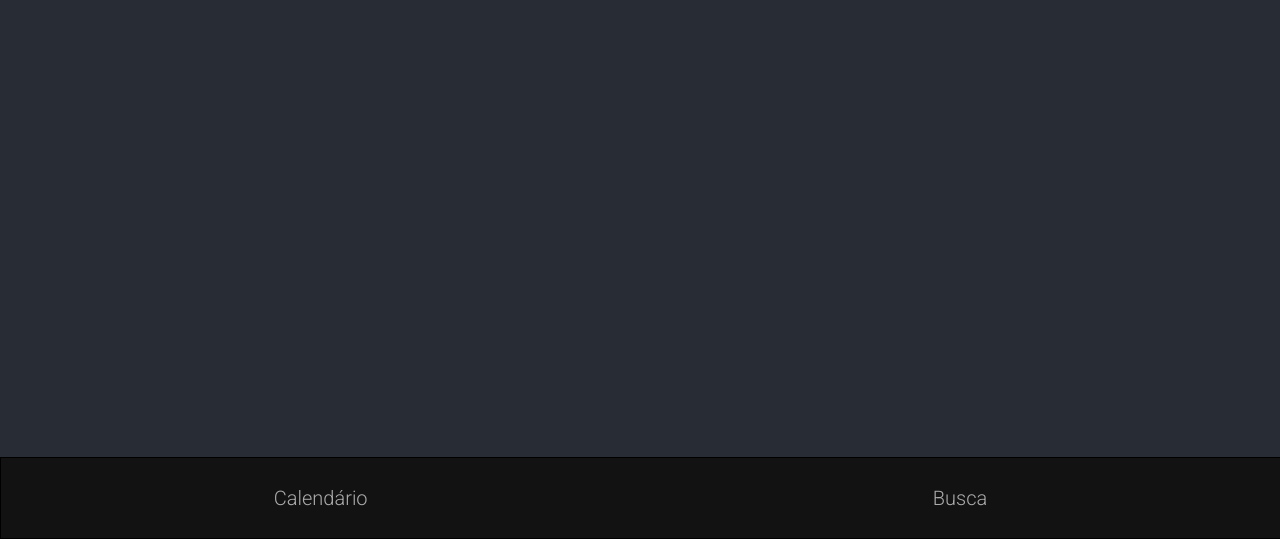
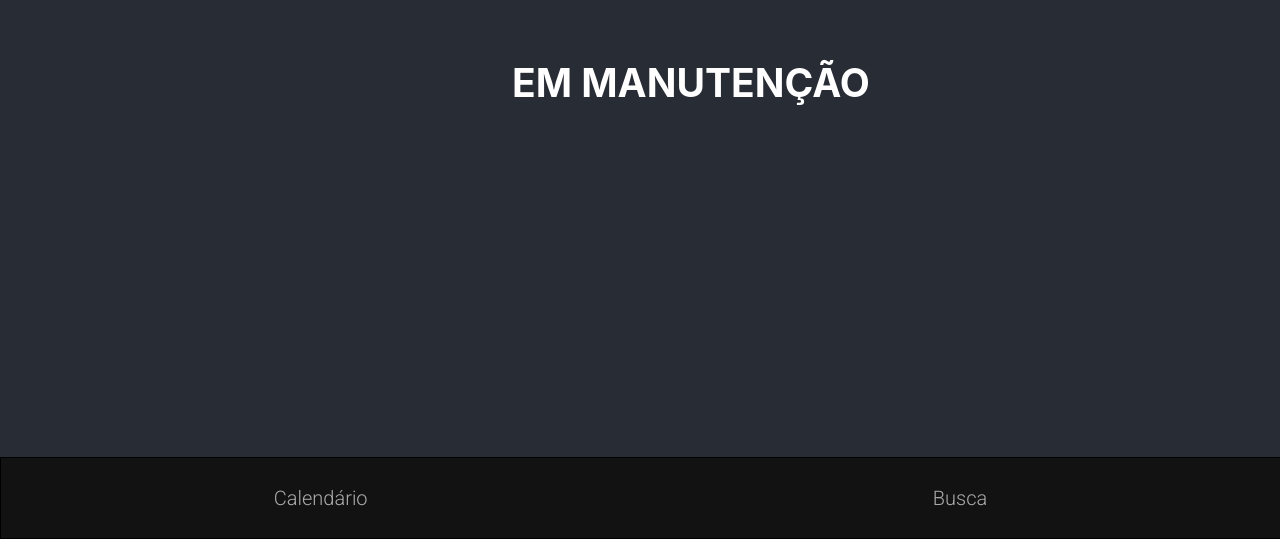
Before and after one commit to SidneyRoberto9/animes-schedule-react, a React (Create React App) app: page /search in a window 1280 px wide. Shown: the part 261-800 px from the top of the page. Built offline with nearby package versions, Linux system fonts and the light colour scheme.

Commit message:
✨ feat: busca content

```diff
--- a/src/App.tsx
+++ b/src/App.tsx
@@ -1,5 +1,6 @@
 import React from "react";
 import { Route, Switch } from "react-router-dom";
+import { Busca } from "./components/busca";
 import { BasicModal } from "./components/modalAdd";
 import { Navegation } from "./components/navegation";
 import { TabsButton } from "./components/tabs";
@@ -30,6 +31,7 @@ export function App() {
       <Switch>
         <Route path="/" exact component={TabsButton} />
         <Route path={path} exact component={Modal} />
+        <Route path="/search" exact component={Busca} />
       </Switch>
 
       <AppStyle />
@@ -37,3 +39,13 @@ export function App() {
     </body>
   );
 }
+
+function Search() {
+  return (
+    <>
+      <Busca />
+
+      <Navegation />
+    </>
+  );
+}
--- /dev/null
+++ b/src/components/busca/index.jsx
@@ -0,0 +1,12 @@
+import React from "react";
+import { MediaCard } from "../card";
+import { Navegation } from "../navegation";
+import { Container } from "./stlyle";
+
+export const Busca = () => {
+  return (
+    <Container>
+      <h2>EM MANUTENÇÃO</h2>
+    </Container>
+  );
+};
--- /dev/null
+++ b/src/components/busca/stlyle.ts
@@ -0,0 +1,10 @@
+import styled from "styled-components";
+
+export const Container = styled.div`
+  h2 {
+    position: absolute;
+    margin: 0;
+    top: 40%;
+    left: 40%;
+  }
+`;
```
